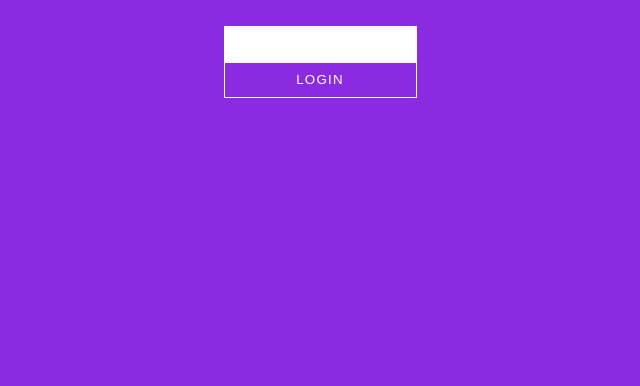
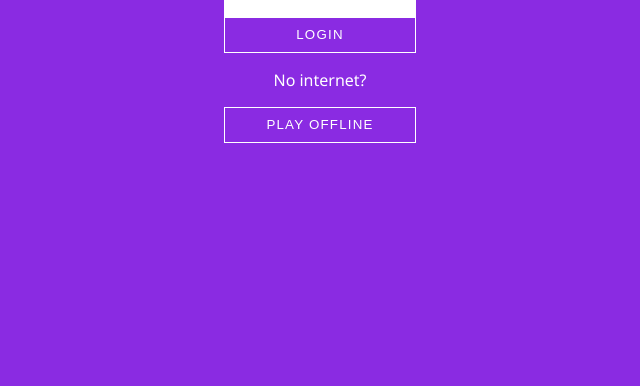
Before and after one commit to HOTAPIYC/chesston, a website: page public/index.html in a window 1280 px wide. Shown: the part 414-800 px from the top of the page, without its empty margins (320-960 px from the left). Drawn offline with Linux system fonts and the light colour scheme.

Commit message:
Added offline button to login view

```diff
--- a/public/css/style.css
+++ b/public/css/style.css
@@ -7,19 +7,24 @@ html,body{
   font-family: 'Segoe UI', Tahoma, Geneva, Verdana, sans-serif;
 }
 .login{
+  height: 100vh;
+  background-color: #8A2BE2;
+}
+.login .container{
   display: flex;
-  height: 100vh;
   flex-direction: column;
   justify-content: center;
   align-items: center;
-  background-color: #8A2BE2;
+  width: 12rem;
+  height: 100%;
+  margin: auto;
 }
-.login > h1{
+.login .container h1{
   font-weight: lighter;
   color: #FFF;
   margin-bottom: 1rem;
 }
-.login > .login-img{
+.login .container .login-img{
   background-image: url("../img/queen_white.png");
   background-position: center;
   background-size: contain;
@@ -27,8 +32,22 @@ html,body{
   height: 4rem;
   margin-bottom: 1.8rem;
 }
-.login > form > #register{
+.login .container form{
+  width: 100%;
+}
+.login .container form #name{
+  width: 100%;
+}
+.login .container form #register{
   display: block;
+  width: 100%;
+}
+.login .container p{
+  margin-top: 1rem;
+  color: #FFF;
+}
+.login .container #offline{
+  margin-top: 1rem;
   width: 100%;
 }
 .dashboard{
@@ -206,7 +225,6 @@ nav > .sidebar-btn{
   height: 2.25rem;
   padding-left: 0.5rem;
   padding-right: 0.5rem;
-  min-width: 8rem;
 }
 .inp-text:hover,
 .inp-text:focus,
--- a/public/index.html
+++ b/public/index.html
@@ -10,12 +10,16 @@
 <body>
   <!-- Login view -->
   <div class="login">
+    <div class="container">
       <h1>Chesston</h1>
       <div class="login-img"></div>
       <form>
         <input class="inp-text" id="name" type="text">
         <input class="btn btn-outline" type="submit" id="register" value="LOGIN">
       </form>
+      <p>No internet?</p>
+      <button class="btn btn-outline" id="offline">PLAY OFFLINE</button>
+    </div>
   </div>
   <!-- Main view -->
   <div class="dashboard">
```
Lines whose indentation alone changed are shown as unchanged.
